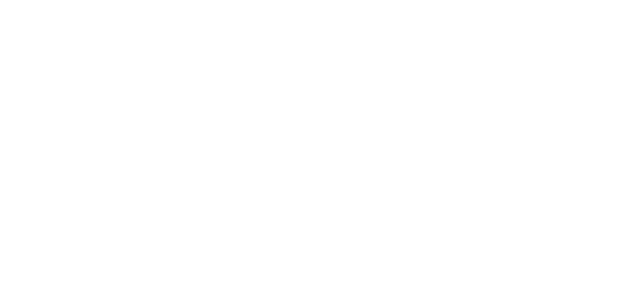
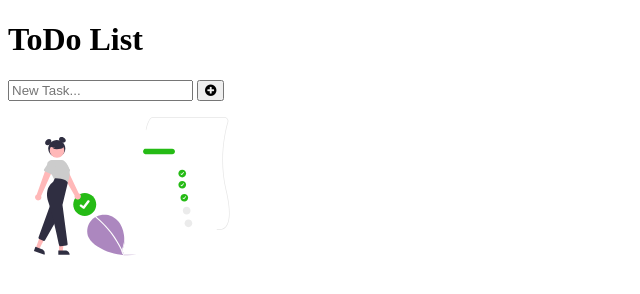
Before and after one commit to Friizor/to-do-list, a plain HTML site: page index.html in a window 1280 px wide. Shown: the whole page, without its empty margins (0-640 px from the left). Drawn offline with Linux system fonts and the light colour scheme.

Commit message:
adding html

```diff
--- a/index.html
+++ b/index.html
@@ -4,10 +4,23 @@
     <meta charset="UTF-8">
     <meta name="viewport" content="width=device-width, initial-scale=1.0">
     <title>To-Do List</title>
+    <link rel="stylesheet" href="https://maxcdn.bootstrapcdn.com/font-awesome/4.5.0/css/font-awesome.min.css">
     <link rel="stylesheet" href="style.css">
 </head>
 <body>
-
+    <div class="container">
+        <h1>ToDo List</h1>
+        <div class="input-container">
+            <input type="text" class="todo-input" placeholder="New Task...">
+            <button class="add">
+                <i class="fa fa-plus-circle"></i>
+            </button>
+        </div>
+        <div class="todo-container">
+            <ul class="todos"></ul>
+            <img class="empty-image" src="empty.svg">
+        </div>
+    </div>
     <script src="script.js"></script>
 </body>
 </html>
```
Also changed, not shown: empty.svg (added).
